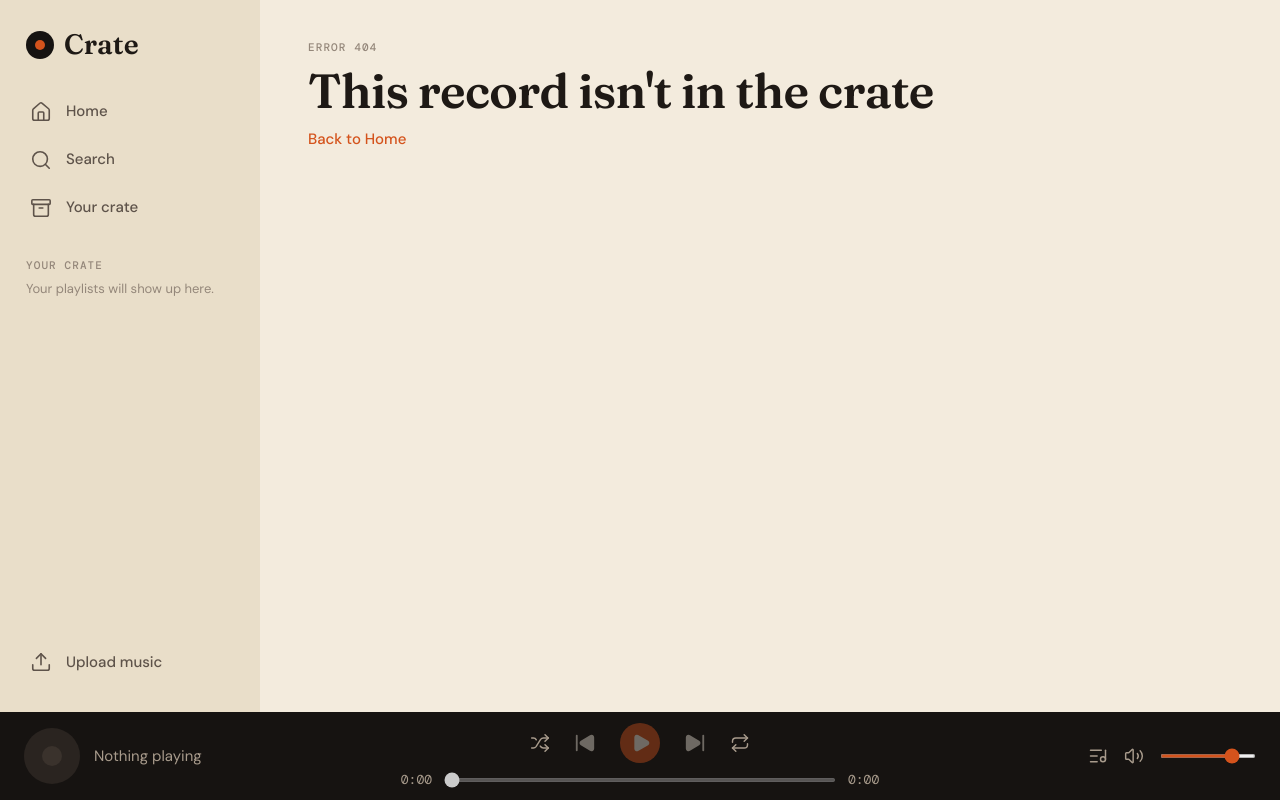
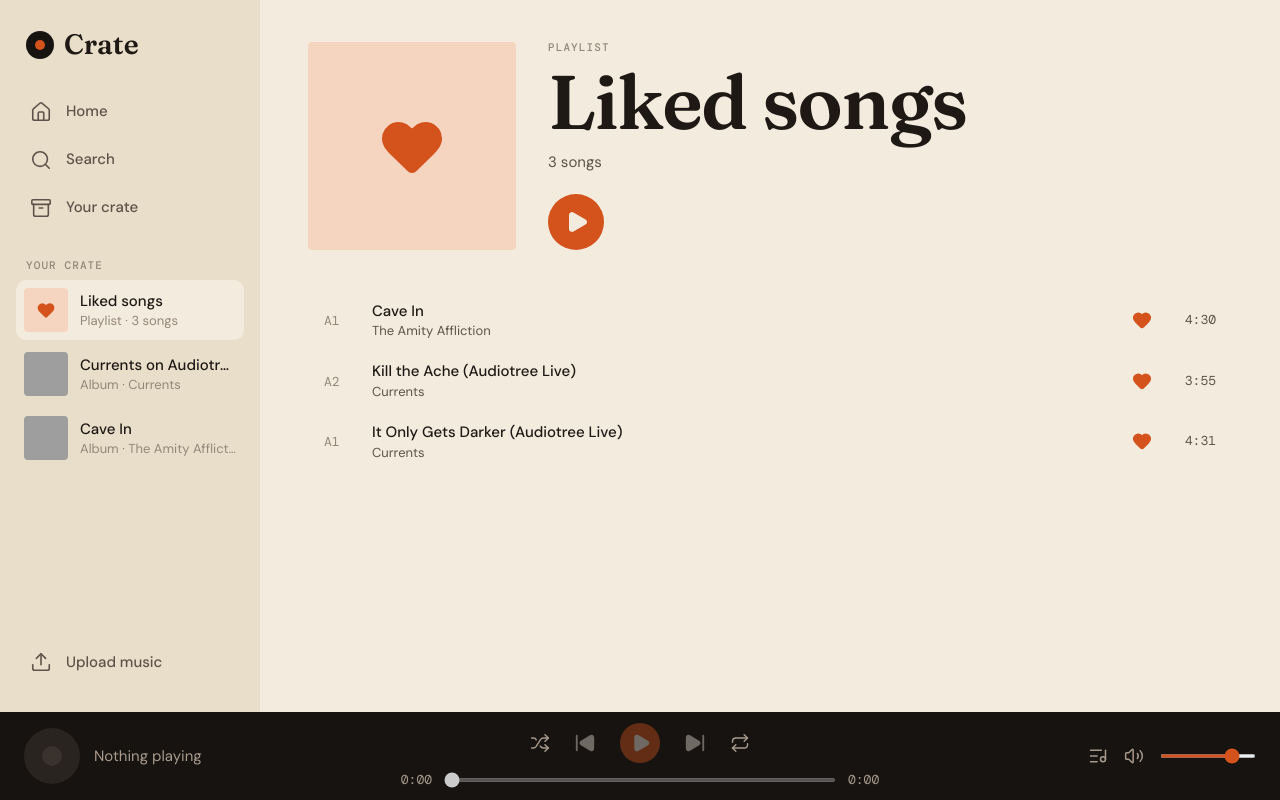
Before and after one commit to sean-birmingham/crate, a Next.js app: page /liked in a window 1280 px wide. Before the commit this address had no page. Built offline with nearby package versions, Linux system fonts and the light colour scheme; grey boxes are pictures that could not be loaded.

Commit message:
Implement liked songs feature; add LikeButton and LikedPage components, enhance LibraryProvider, and update database interactions

```diff
--- a/app/layout.tsx
+++ b/app/layout.tsx
@@ -1,8 +1,10 @@
 import type { Metadata } from "next";
 import { DM_Mono, DM_Sans, Fraunces } from "next/font/google";
+import { LibraryProvider } from "@/components/LibraryProvider";
 import PlayerBar from "@/components/PlayerBar";
 import Sidebar from "@/components/Sidebar";
 import { PlayerProvider } from "@/components/player/PlayerProvider";
+import { getLibrary, readDb } from "@/lib/db";
 import "./globals.css";
 
 const fraunces = Fraunces({
@@ -22,20 +24,30 @@ export const metadata: Metadata = {
   description: "A record-shop take on a music player",
 };
 
-export default function RootLayout({
+export default async function RootLayout({
   children,
 }: Readonly<{ children: React.ReactNode }>) {
+  const library = await getLibrary();
+
   return (
     <html
       lang="en"
       className={`${fraunces.variable} ${dmSans.variable} ${dmMono.variable}`}
     >
       <body className="grid h-dvh grid-cols-[260px_1fr] grid-rows-[minmax(0,1fr)_88px] bg-paper text-ink antialiased">
-        <PlayerProvider>
-          <Sidebar />
-          <main className="overflow-y-auto px-12 py-10">{children}</main>
-          <PlayerBar />
-        </PlayerProvider>
+        <LibraryProvider
+          likedIds={library.likedIds}
+          savedAlbumIds={library.savedAlbums.map((a) => a.id)}
+        >
+          <PlayerProvider>
+            <Sidebar
+              likedCount={library.likedIds.length}
+              savedAlbums={library.savedAlbums}
+            />
+            <main className="overflow-y-auto px-12 py-10">{children}</main>
+            <PlayerBar />
+          </PlayerProvider>
+        </LibraryProvider>
       </body>
     </html>
   );
--- /dev/null
+++ b/app/liked/page.tsx
@@ -0,0 +1,39 @@
+import { Heart } from "lucide-react";
+import PlayButton from "@/components/PlayButton";
+import TrackList from "@/components/TrackList";
+import { getLikedTracks } from "@/lib/db";
+import { plural } from "@/lib/format";
+
+export default async function LikedPage() {
+  const tracks = await getLikedTracks();
+
+  return (
+    <div className="flex flex-col gap-10">
+      <header className="flex items-end gap-8">
+        <div className="grid size-52 shrink-0 place-items-center rounded-sm bg-accent-soft text-accent">
+          <Heart size={72} fill="currentColor" strokeWidth={0} />
+        </div>
+        <div className="flex flex-col gap-3">
+          <p className="font-mono text-label uppercase text-faint">Playlist</p>
+          <h1 className="font-display text-display-xl">Liked songs</h1>
+          <p className="text-body-m text-soft">
+            {plural(tracks.length, "song")}
+          </p>
+          {tracks.length > 0 && (
+            <div className="mt-2">
+              <PlayButton queue={tracks} />
+            </div>
+          )}
+        </div>
+      </header>
+
+      {tracks.length > 0 ? (
+        <TrackList tracks={tracks} />
+      ) : (
+        <p className="text-body-m text-soft">
+          Songs you like will show up here. Tap the heart on any track.
+        </p>
+      )}
+    </div>
+  );
+}
--- /dev/null
+++ b/components/LibraryProvider.tsx
@@ -0,0 +1,26 @@
+"use client";
+
+import { createContext, useContext } from "react";
+
+type Library = { likedIds: string[]; savedAlbumIds: string[] };
+
+const LibraryContext = createContext<Library>({
+  likedIds: [],
+  savedAlbumIds: [],
+});
+
+export function LibraryProvider({
+  likedIds,
+  savedAlbumIds,
+  children,
+}: Library & { children: React.ReactNode }) {
+  return (
+    <LibraryContext value={{ likedIds, savedAlbumIds }}>
+      {children}
+    </LibraryContext>
+  );
+}
+
+export function useLibrary() {
+  return useContext(LibraryContext);
+}
--- /dev/null
+++ b/components/LikeButton.tsx
@@ -0,0 +1,61 @@
+"use client";
+
+import { useOptimistic, useTransition } from "react";
+import { Heart } from "lucide-react";
+import { toggleLike, toggleSavedAlbum } from "@/lib/actions";
+import { useLibrary } from "./LibraryProvider";
+
+type Props = {
+  id: string;
+  kind?: "track" | "album";
+  title: string;
+  size?: number;
+  hideUntilHover?: boolean;
+  idleClass?: string;
+};
+
+export default function LikeButton({
+  id,
+  kind = "track",
+  title,
+  size = 20,
+  hideUntilHover = false,
+  idleClass = "text-faint hover:text-accent",
+}: Props) {
+  const { likedIds, savedAlbumIds } = useLibrary();
+  const isSaved = (kind === "album" ? savedAlbumIds : likedIds).includes(id);
+  const [liked, setLiked] = useOptimistic(isSaved);
+  const [, startTransition] = useTransition();
+
+  const place = kind === "album" ? "Your crate" : "Liked songs";
+
+  function handleClick(e: React.MouseEvent) {
+    e.stopPropagation();
+    startTransition(async () => {
+      setLiked(!liked);
+      await (kind === "album" ? toggleSavedAlbum(id) : toggleLike(id));
+    });
+  }
+
+  return (
+    <button
+      onClick={handleClick}
+      onDoubleClick={(e) => e.stopPropagation()}
+      aria-pressed={liked}
+      aria-label={
+        liked ? `Remove ${title} from ${place}` : `Save ${title} to ${place}`
+      }
+      className={`${liked ? "text-accent" : idleClass} ${
+        hideUntilHover && !liked
+          ? "opacity-0 group-hover:opacity-100 focus-visible:opacity-100"
+          : ""
+      }`}
+    >
+      <Heart
+        size={size}
+        strokeWidth={1.75}
+        fill={liked ? "currentColor" : "none"}
+      />
+    </button>
+  );
+}
--- a/components/PlayerBar.tsx
+++ b/components/PlayerBar.tsx
@@ -16,6 +16,7 @@ import {
 } from "lucide-react";
 import { formatTime } from "@/lib/format";
 import { usePlayer, useProgress } from "./player/PlayerProvider";
+import LikeButton from "./LikeButton";
 
 export default function PlayerBar() {
   const {
@@ -67,6 +68,11 @@ export default function PlayerBar() {
                 {current.artistName}
               </Link>
             </div>
+            <LikeButton
+              id={current.id}
+              title={current.title}
+              idleClass="text-on-deck-soft hover:text-accent"
+            />
           </>
         ) : (
           <>
--- a/components/Sidebar.tsx
+++ b/components/Sidebar.tsx
@@ -1,8 +1,11 @@
 "use client";
 
 import Link from "next/link";
+import Image from "next/image";
 import { usePathname } from "next/navigation";
-import { House, Search, Archive, Upload } from "lucide-react";
+import { House, Search, Archive, Upload, Heart } from "lucide-react";
+import { plural } from "@/lib/format";
+import { AlbumWithArtist } from "@/lib/types";
 
 const links = [
   { href: "/", label: "Home", icon: House },
@@ -10,7 +13,13 @@ const links = [
   { href: "/library", label: "Your crate", icon: Archive },
 ];
 
-export default function Sidebar() {
+export default function Sidebar({
+  likedCount,
+  savedAlbums,
+}: {
+  likedCount: number;
+  savedAlbums: AlbumWithArtist[];
+}) {
   const pathname = usePathname();
 
   return (
@@ -43,16 +52,56 @@ export default function Sidebar() {
           );
         })}
       </nav>
-
-      <section className="flex flex-col gap-2 px-2.5">
-        <h2 className="font-mono text-label uppercase text-faint">
+      <section className="flex flex-col gap-1">
+        <h2 className="px-2.5 pb-1 font-mono text-label uppercase text-faint">
           Your crate
         </h2>
-        <p className="text-body-s text-faint">
-          Your playlists will show up here.
-        </p>
+        <Link
+          href="/liked"
+          className={`flex items-center gap-3 rounded-[10px] p-2 ${pathname === "/liked" ? "bg-paper" : "hover:bg-paper/60"}`}
+        >
+          <span className="grid size-11 shrink-0 place-items-center rounded-sm bg-accent-soft text-accent">
+            <Heart size={20} fill="currentColor" strokeWidth={0} />
+          </span>
+          <span className="min-w-0">
+            <span className="block truncate text-body-m font-medium">
+              Liked songs
+            </span>
+            <span className="block text-body-s text-faint">
+              Playlist · {plural(likedCount, "song")}
+            </span>
+          </span>
+        </Link>
+
+        {savedAlbums.map((album) => (
+          <Link
+            key={album.id}
+            href={`/album/${album.id}`}
+            className={`flex items-center gap-3 rounded-[10px] p-2 ${
+              pathname === `/album/${album.id}`
+                ? "bg-paper"
+                : "hover:bg-paper/60"
+            }`}
+          >
+            <Image
+              src={album.cover}
+              alt=""
+              width={44}
+              height={44}
+              unoptimized={album.cover.endsWith(".svg")}
+              className="size-11 shrink-0 rounded-sm object-cover"
+            />
+            <span className="min-w-0">
+              <span className="block truncate text-body-m font-medium">
+                {album.title}
+              </span>
+              <span className="block truncate text-body-s text-faint">
+                Album · {album.artist.name}
+              </span>
+            </span>
+          </Link>
+        ))}
       </section>
-
       <Link
         href="/upload"
         className="mt-auto flex h-11 items-center gap-3.5 px-3.5 text-body-m font-medium text-soft hover:text-ink"
--- a/components/TrackRow.tsx
+++ b/components/TrackRow.tsx
@@ -1,7 +1,8 @@
 import Link from "next/link";
-import { Heart, Pause, Play } from "lucide-react";
+import { Pause, Play } from "lucide-react";
 import { formatTime } from "@/lib/format";
 import type { PlayableTrack } from "@/lib/types";
+import LikeButton from "./LikeButton";
 
 type Props = {
   track: PlayableTrack;
@@ -59,12 +60,7 @@ export default function TrackRow({
         </Link>
       </div>
 
-      <button
-        aria-label={`Like ${track.title}`}
-        className="text-faint opacity-0 group-hover:opacity-100 focus-visible:opacity-100 hover:text-accent"
-      >
-        <Heart size={20} strokeWidth={1.75} />
-      </button>
+      <LikeButton id={track.id} title={track.title} hideUntilHover />
 
       <span className="text-right font-mono text-body-s text-soft">
         {formatTime(track.duration)}
--- a/data/db.local.json
+++ b/data/db.local.json
@@ -1,7 +1,23 @@
 {
+  "playlists": [],
+  "likes": [
+    "cave-in",
+    "kill-the-ache",
+    "it-only-gets-darker"
+  ],
+  "savedAlbums": [
+    "currents-audiotree-live",
+    "amity-cave-in"
+  ],
   "artists": [
-    { "id": "currents", "name": "Currents" },
-    { "id": "the-amity-affliction", "name": "The Amity Affliction" }
+    {
+      "id": "currents",
+      "name": "Currents"
+    },
+    {
+      "id": "the-amity-affliction",
+      "name": "The Amity Affliction"
+    }
   ],
   "albums": [
     {
@@ -49,7 +65,5 @@
       "duration": 270,
       "src": "/music/amity-affliction-cave-in.mp3"
     }
-  ],
-  "playlists": [],
-  "likes": []
+  ]
 }
--- /dev/null
+++ b/lib/actions.ts
@@ -0,0 +1,24 @@
+"use server";
+
+import { revalidatePath } from "next/cache";
+import { readDb, writeDb } from "./db";
+
+// Add the id to the front of the list, or remove it if it's already there.
+const toggled = (list: string[], id: string) =>
+  list.includes(id) ? list.filter((x) => x !== id) : [id, ...list];
+
+export async function toggleLike(trackId: string) {
+  const db = await readDb();
+  if (!db.tracks.some((t) => t.id === trackId)) return;
+  db.likes = toggled(db.likes, trackId);
+  await writeDb(db);
+  revalidatePath("/", "layout");
+}
+
+export async function toggleSavedAlbum(albumId: string) {
+  const db = await readDb();
+  if (!db.albums.some((a) => a.id === albumId)) return;
+  db.savedAlbums = toggled(db.savedAlbums, albumId);
+  await writeDb(db);
+  revalidatePath("/", "layout");
+}
--- a/lib/types.ts
+++ b/lib/types.ts
@@ -27,6 +27,7 @@ export type Db = {
   tracks: Track[];
   playlists: Playlist[];
   likes: string[];
+  savedAlbums: string[]; // album ids, newest first
 };
 
 export type AlbumWithArtist = Album & { artist: Artist };
```
Also changed, not shown: app/album/[id]/page.tsx (+8 -6 lines), lib/db.ts (+38 -6 lines), 1 other file (tests, documents, lock files or other folders).
